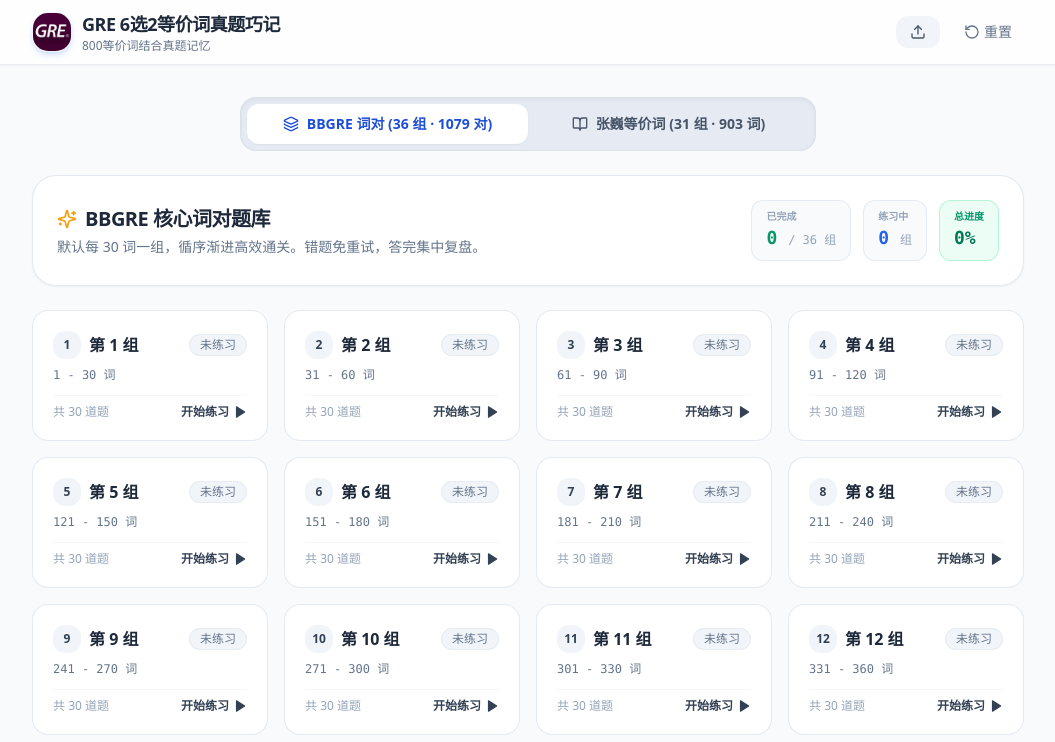
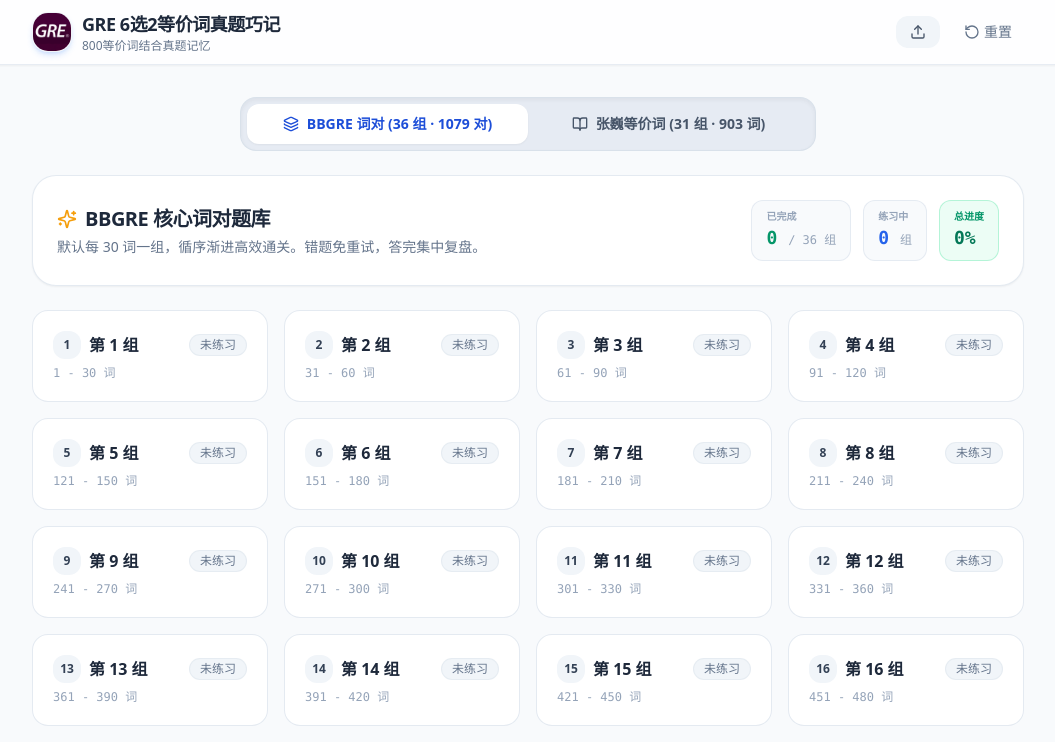
Before and after one commit to pickmiu/gre-select-two, a React (Vite) app: page / in a window 1280 px wide. Shown: the top 742 px of the page, without its empty margins (112-1167 px from the left). Built offline with nearby package versions, Linux system fonts and the light colour scheme.

Commit message:
style: remove redundant bottom action bar from group cards for cleaner UI

```diff
--- a/src/components/GroupList/GroupCard.tsx
+++ b/src/components/GroupList/GroupCard.tsx
@@ -1,5 +1,5 @@
 import React from 'react';
-import { Play, CheckCircle2, RotateCcw, Clock, Award } from 'lucide-react';
+import { CheckCircle2, Clock, Award } from 'lucide-react';
 import { VocabGroup, GroupProgress } from '../../types';
 
 interface GroupCardProps {
@@ -20,7 +20,7 @@
   return (
     <div
       onClick={() => onSelect(group)}
-      className={`group relative rounded-2xl p-4 sm:p-5 border transition-all duration-200 cursor-pointer select-none flex flex-col justify-between ${
+      className={`group relative rounded-2xl p-4 sm:p-5 border transition-all duration-200 cursor-pointer select-none ${
         isCompleted
           ? 'bg-emerald-50/40 border-emerald-200 hover:border-emerald-300 hover:shadow-md'
           : isInProgress
@@ -28,9 +28,8 @@
           : 'bg-white border-slate-200/90 hover:border-slate-300 hover:shadow-sm'
       }`}
     >
-      <div>
       {/* Top: Group Title & Status Badge */}
-        <div className="flex items-center justify-between gap-2 mb-2">
+      <div className="flex items-center justify-between gap-2 mb-1.5">
         <div className="flex items-center space-x-2">
           <span
             className={`w-7 h-7 rounded-xl flex items-center justify-center font-bold text-xs ${
@@ -71,11 +70,11 @@
       </div>
 
       {/* Range label */}
-        <p className="text-xs text-slate-500 font-mono mb-3">{group.rangeLabel}</p>
+      <p className="text-xs text-slate-400 font-mono">{group.rangeLabel}</p>
 
       {/* In-progress mini bar */}
       {isInProgress && (
-          <div className="space-y-1 mb-2">
+        <div className="space-y-1 pt-2.5">
           <div className="flex justify-between text-[11px] font-medium text-blue-700">
             <span>已作答 {currentIndex} / {total} 题</span>
             <span>{Math.round((currentIndex / total) * 100)}%</span>
@@ -89,47 +88,13 @@
         </div>
       )}
 
-        {/* Completed accuracy badge (prominently displayed) */}
+      {/* Completed accuracy badge */}
       {isCompleted && lastAccuracy !== undefined && (
-          <div className="flex items-center space-x-1.5 text-xs text-emerald-900 font-medium bg-emerald-100/70 rounded-xl px-2.5 py-1.5 border border-emerald-200/80 mb-2">
+        <div className="flex items-center space-x-1.5 text-xs text-emerald-900 font-medium bg-emerald-100/70 rounded-xl px-2.5 py-1.5 border border-emerald-200/80 mt-2.5">
           <Award className="w-4 h-4 text-emerald-600 shrink-0" />
           <span>最近正确率: <strong className="font-extrabold text-emerald-700 font-mono text-sm">{lastAccuracy}%</strong></span>
         </div>
       )}
     </div>
-
-      {/* Bottom Action Hint */}
-      <div className="pt-2 border-t border-slate-100/80 flex items-center justify-between text-xs font-medium">
-        <span className="text-slate-400 group-hover:text-slate-600 transition-colors">
-          共 {total} 道题
-        </span>
-        <span
-          className={`flex items-center space-x-1 font-bold ${
-            isCompleted
-              ? 'text-emerald-700 group-hover:translate-x-0.5 transition-transform'
-              : isInProgress
-              ? 'text-blue-700 group-hover:translate-x-0.5 transition-transform'
-              : 'text-slate-700 group-hover:text-blue-600 group-hover:translate-x-0.5 transition-transform'
-          }`}
-        >
-          {isCompleted ? (
-            <>
-              <span>重新挑战</span>
-              <RotateCcw className="w-3.5 h-3.5" />
-            </>
-          ) : isInProgress ? (
-            <>
-              <span>继续练习</span>
-              <Play className="w-3.5 h-3.5 fill-current" />
-            </>
-          ) : (
-            <>
-              <span>开始练习</span>
-              <Play className="w-3.5 h-3.5 fill-current" />
-            </>
-          )}
-        </span>
-      </div>
-    </div>
   );
 };
```
Lines whose indentation alone changed are shown as unchanged.
